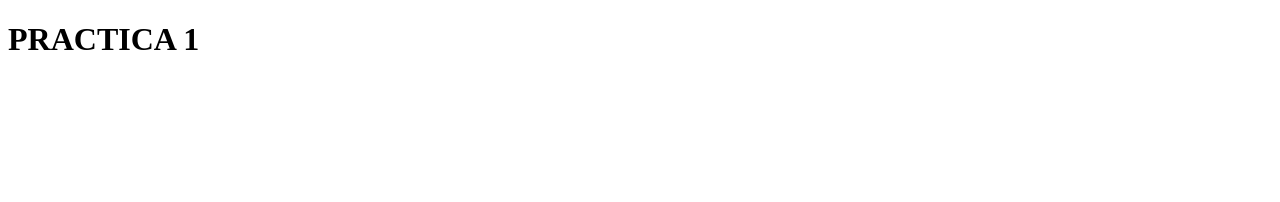
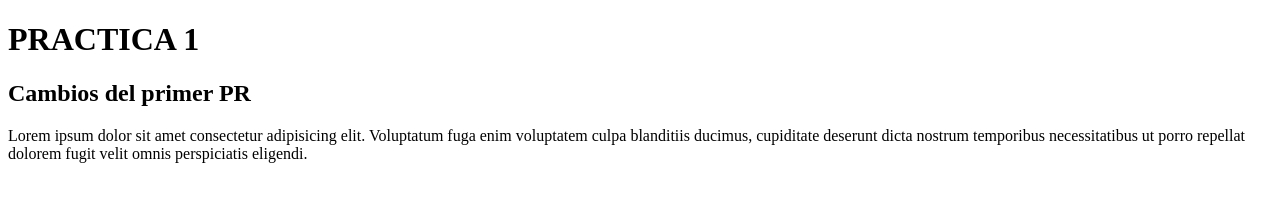
Before and after one commit to clopezbaya/practica-unir-eiec, a plain HTML site: page index.html in a window 1280 px wide. Drawn offline with Linux system fonts and the light colour scheme.

Commit message:
Primer Cambio para PR

```diff
--- a/index.html
+++ b/index.html
@@ -7,5 +7,12 @@
   </head>
   <body>
     <h1>PRACTICA 1</h1>
+    <h2>Cambios del primer PR</h2>
+    <p>
+      Lorem ipsum dolor sit amet consectetur adipisicing elit. Voluptatum fuga
+      enim voluptatem culpa blanditiis ducimus, cupiditate deserunt dicta
+      nostrum temporibus necessitatibus ut porro repellat dolorem fugit velit
+      omnis perspiciatis eligendi.
+    </p>
   </body>
 </html>
```
